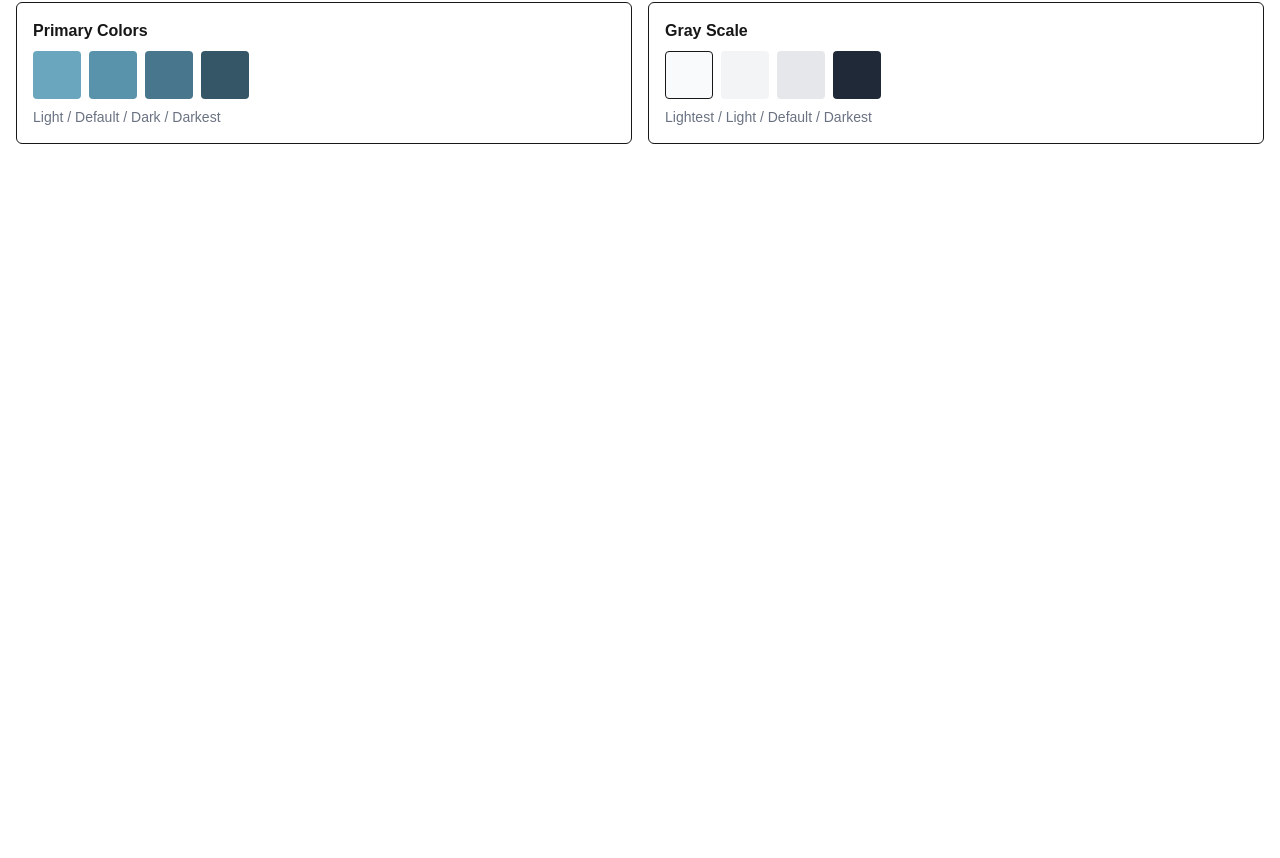
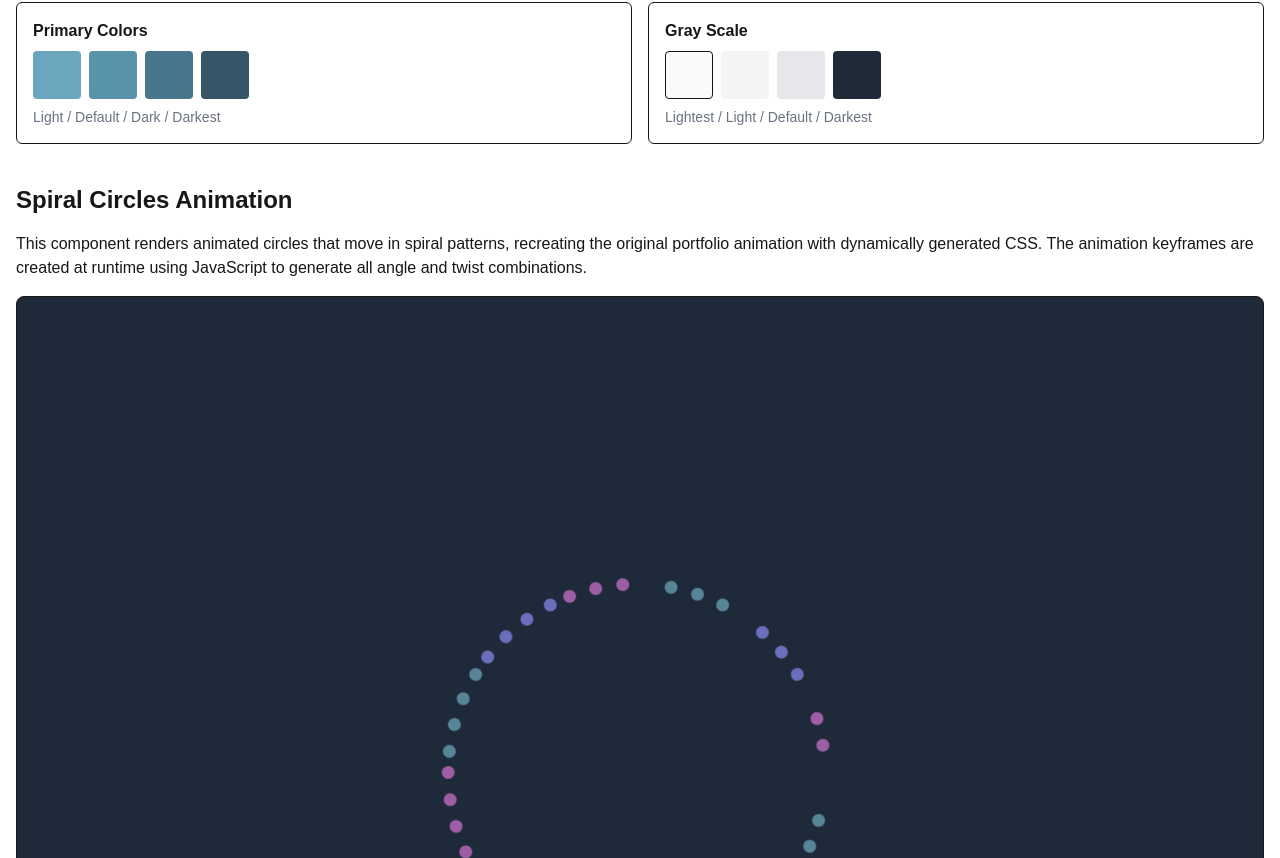
Before and after one commit to plutopulp/plutopulp.com, a Next.js app in the folder web/: page /components in a window 1280 px wide. Shown: the part 1942-2800 px from the top of the page. Before the commit the page ends 2166 px from the top, so only its background shows below. Built offline with nearby package versions, Linux system fonts and the light colour scheme.

Commit message:
spiral circle animation using styled components

```diff
--- a/web/package.json
+++ b/web/package.json
@@ -13,6 +13,7 @@
   },
   "dependencies": {
     "@heroicons/react": "^2.2.0",
+    "@types/styled-components": "^5.1.34",
     "@uidotdev/usehooks": "^2.4.1",
     "clsx": "^2.1.1",
     "framer-motion": "^12.4.10",
@@ -22,6 +23,7 @@
     "react-dom": "^19.0.0",
     "react-hook-form": "^7.54.2",
     "sonner": "^2.0.1",
+    "styled-components": "^6.1.15",
     "tailwind-merge": "^3.0.2"
   },
   "devDependencies": {
--- a/web/src/app/components/page.tsx
+++ b/web/src/app/components/page.tsx
@@ -5,6 +5,7 @@ import { Button } from "@/components/ui/Button";
 import { ChevronDownIcon, ArrowRightIcon } from "@heroicons/react/24/outline";
 import { notify, ActionType } from "@/lib/toast";
 import ToastActions from "@/components/ui/ToastActions";
+import SpiralCircles from "@/components/landing/SpiralCircles";
 
 export default function ComponentsPage() {
   // State for form clearing example
@@ -411,7 +412,7 @@ export default function ComponentsPage() {
       <section className="p-10 bg-gray-100 rounded-lg mb-10">
         <h2 className="text-xl font-semibold mb-4">Learn More Button</h2>
         <div className="flex justify-center">
-          <Button variant="learn-more">Learn More</Button>
+          <Button variant="primary">Learn More</Button>
         </div>
       </section>
 
@@ -451,6 +452,21 @@ export default function ComponentsPage() {
           </div>
         </div>
       </section>
+
+      {/* Spiral Circles Demo */}
+      <section className="mb-16">
+        <h2 className="text-2xl font-bold mb-4">Spiral Circles Animation</h2>
+        <p className="mb-4">
+          This component renders animated circles that move in spiral patterns,
+          recreating the original portfolio animation with dynamically generated
+          CSS. The animation keyframes are created at runtime using JavaScript
+          to generate all angle and twist combinations.
+        </p>
+
+        <div className="relative w-full h-[1000px] border rounded-lg overflow-hidden bg-gray-800">
+          <SpiralCircles />
+        </div>
+      </section>
     </main>
   );
 }
--- /dev/null
+++ b/web/src/components/landing/SpiralCircles.tsx
@@ -0,0 +1,86 @@
+"use client";
+
+import React from "react";
+import { colors } from "@/lib/colors";
+import { SpiralCircle } from "./styles/circles";
+
+/**
+ * Configuration for a spiral circle animation
+ */
+interface SpiralCircleConfig {
+  angle: number; // Initial angle in degrees
+  color: string; // Initial color in hex format
+}
+
+/**
+ * Defines the possible twist values for spiral animations
+ * Represents the amount of rotation a circle will undergo during animation
+ */
+type Twist = "180deg" | "360deg" | "540deg" | "720deg" | "900deg" | "1080deg";
+
+/**
+ * All twist values used in the animations
+ */
+const TWISTS: Twist[] = [
+  "180deg",
+  "360deg",
+  "540deg",
+  "720deg",
+  "900deg",
+  "1080deg",
+];
+
+/**
+ * Configuration with twist property
+ */
+interface SpiralCircleDynamicProps extends SpiralCircleConfig {
+  twist: Twist;
+}
+
+/**
+ * Initial states for spiral circles
+ * Angles distributed evenly with alternating colors
+ */
+const INITIAL_STATES: SpiralCircleConfig[] = [
+  { angle: 0, color: colors.spiral.magenta },
+  { angle: 60, color: colors.spiral.blue },
+  { angle: 120, color: colors.spiral.purple },
+  { angle: 180, color: colors.spiral.magenta },
+  { angle: 240, color: colors.spiral.blue },
+  { angle: 300, color: colors.spiral.purple },
+];
+
+/**
+ * All combinations of initial states and twists
+ * Creates 36 unique configurations (6 angles × 6 twist values)
+ */
+const STATIC_SPIRAL_CIRCLE_PROPS: SpiralCircleDynamicProps[] = [];
+
+INITIAL_STATES.forEach((state) => {
+  TWISTS.forEach((twist) =>
+    STATIC_SPIRAL_CIRCLE_PROPS.push({ ...state, twist })
+  );
+});
+
+/**
+ * Renders animated spiral circles in the center of the container
+ * Each circle has unique animation properties based on angle and twist combinations
+ */
+const SpiralCircles = () => (
+  <div className="absolute top-0 left-0 w-full h-full overflow-hidden pointer-events-none">
+    {STATIC_SPIRAL_CIRCLE_PROPS.map((prop, index) => (
+      <SpiralCircle
+        key={index}
+        $initialAngle={prop.angle}
+        $twist={prop.twist}
+        $diameter="1.618vmin"
+        $color={colors.spiral.circleBase}
+        $finalColor={prop.color}
+        $left="49.2%"
+        $top="47%"
+      />
+    ))}
+  </div>
+);
+
+export default SpiralCircles;
--- /dev/null
+++ b/web/src/components/landing/styles/animations.ts
@@ -0,0 +1,50 @@
+import { keyframes } from "styled-components";
+
+// Helper function to increment the angle
+const getIncrementedAngle = (angle: number, step: number): number =>
+  angle + step * 60;
+
+/**
+ * Creates a spiral animation with the given initial angle and twist amount
+ * @param initialAngle The starting angle in degrees (0, 60, 120, etc.)
+ * @param twist The twist amount as a string with units ("180deg", "360deg", etc.)
+ */
+export const spiralAnimation = (
+  initialAngle: number,
+  twist: string
+) => keyframes`
+  0% {transform: rotate(${initialAngle}deg) translate(45vmin) rotate(${initialAngle}deg);}
+  16.66% {transform: rotate(${twist}) translate(0px) rotate(${twist});}
+  33.33% {transform: rotate(${getIncrementedAngle(
+    initialAngle,
+    1
+  )}deg) translate(-45vmin) rotate(${getIncrementedAngle(initialAngle, 1)}deg);}
+  50% {transform: rotate(${twist}) translate(0px) rotate(${twist});}
+  66.66% {transform: rotate(${getIncrementedAngle(
+    initialAngle,
+    2
+  )}deg) translate(-45vmin) rotate(${getIncrementedAngle(initialAngle, 2)}deg);}
+  83.33% {transform: rotate(${twist}) translate(0px) rotate(${twist});}
+  100% {transform: rotate(${getIncrementedAngle(
+    initialAngle,
+    3
+  )}deg) translate(-45vmin) rotate(${getIncrementedAngle(initialAngle, 3)}deg);}
+`;
+
+/**
+ * Creates a color change animation between two colors
+ * @param initialColor The initial color (usually semi-transparent white)
+ * @param finalColor The final color to transition to
+ */
+export const colorChange = (
+  initialColor: string,
+  finalColor: string
+) => keyframes`
+  0% {background-color: ${finalColor}}
+  16.66% {background-color: ${initialColor}}
+  33.33% {background-color: ${finalColor}}
+  50% {background-color: ${initialColor}}
+  66.66% {background-color: ${finalColor}}
+  83.33% {background-color: ${initialColor}}
+  100% {background-color: ${finalColor}}
+`;
--- /dev/null
+++ b/web/src/components/landing/styles/circles.ts
@@ -0,0 +1,36 @@
+import styled from "styled-components";
+import { spiralAnimation, colorChange } from "./animations";
+
+// Types for the props used by the circle components
+interface CircleProps {
+  $diameter?: string;
+  $top?: string;
+  $left?: string;
+  $color?: string;
+}
+
+interface SpiralCircleProps extends CircleProps {
+  $initialAngle: number;
+  $twist: string;
+  $finalColor: string;
+}
+
+export const Circle = styled.div<CircleProps>`
+  width: ${({ $diameter }) => ($diameter ? $diameter : "50px")};
+  height: ${({ $diameter }) => ($diameter ? $diameter : "50px")};
+  border-radius: 50%;
+  position: absolute;
+  top: ${({ $top }) => ($top ? $top : "0px")};
+  left: ${({ $left }) => ($left ? $left : "0px")};
+  background-color: ${({ $color }) => ($color ? $color : "#fff")};
+  z-index: 10;
+`;
+
+export const SpiralCircle = styled(Circle)<SpiralCircleProps>`
+  animation: ${({ $initialAngle, $twist }) =>
+        spiralAnimation($initialAngle, $twist)}
+      75s 0s ease-in-out both alternate infinite,
+    ${({ $color: initialColor, $finalColor }) =>
+        colorChange(initialColor || "#ffffff80", $finalColor)}
+      75s 0s ease-in-out both infinite;
+`;
--- a/web/src/components/ui/Button.tsx
+++ b/web/src/components/ui/Button.tsx
@@ -4,7 +4,7 @@ import React, { ButtonHTMLAttributes, ReactNode } from "react";
 import Link from "next/link";
 // Note: Color values used in this component should match those in @/lib/colors.ts
 
-type ButtonVariant = "primary" | "secondary" | "outline" | "ghost";
+export type ButtonVariant = "primary" | "secondary" | "outline" | "ghost";
 type ButtonSize = "sm" | "md" | "lg";
 
 interface ButtonProps extends ButtonHTMLAttributes<HTMLButtonElement> {
--- a/web/src/components/ui/ToastActions.tsx
+++ b/web/src/components/ui/ToastActions.tsx
@@ -2,14 +2,14 @@
 
 import React from "react";
 import type { ActionType, ToastAction } from "@/lib/toast";
-import { Button } from "@/components/ui/Button";
+import { Button, ButtonVariant } from "@/components/ui/Button";
 import { notify } from "@/lib/toast";
 
 // Maps action types to Button variants
 const getButtonProps = (
   actionType: ActionType = "primary"
 ): {
-  variant: "primary" | "secondary" | "outline" | "ghost" | "learn-more";
+  variant: ButtonVariant;
   className?: string;
 } => {
   switch (actionType) {
--- a/web/src/lib/colors.ts
+++ b/web/src/lib/colors.ts
@@ -44,11 +44,11 @@ export const colors = {
     dark: "#0A0A0A",
   },
 
-  // Gradient backgrounds
-  gradients: {
-    contactForm: {
-      dark: "linear-gradient(180deg, #2D3748 0%, #1A202C 100%)",
-      purple: "linear-gradient(180deg, #4A2D8B 0%, #5D4A9C 100%)",
-    },
+  // Spiral circles animation colors
+  spiral: {
+    magenta: "#AC2CACff",
+    blue: "#257795ff",
+    purple: "#4C4CD5ff",
+    circleBase: "rgba(255, 255, 255, 0.5)", // Semi-transparent white
   },
 };
```
Also changed, not shown: 1 other file (tests, documents, lock files or other folders).
